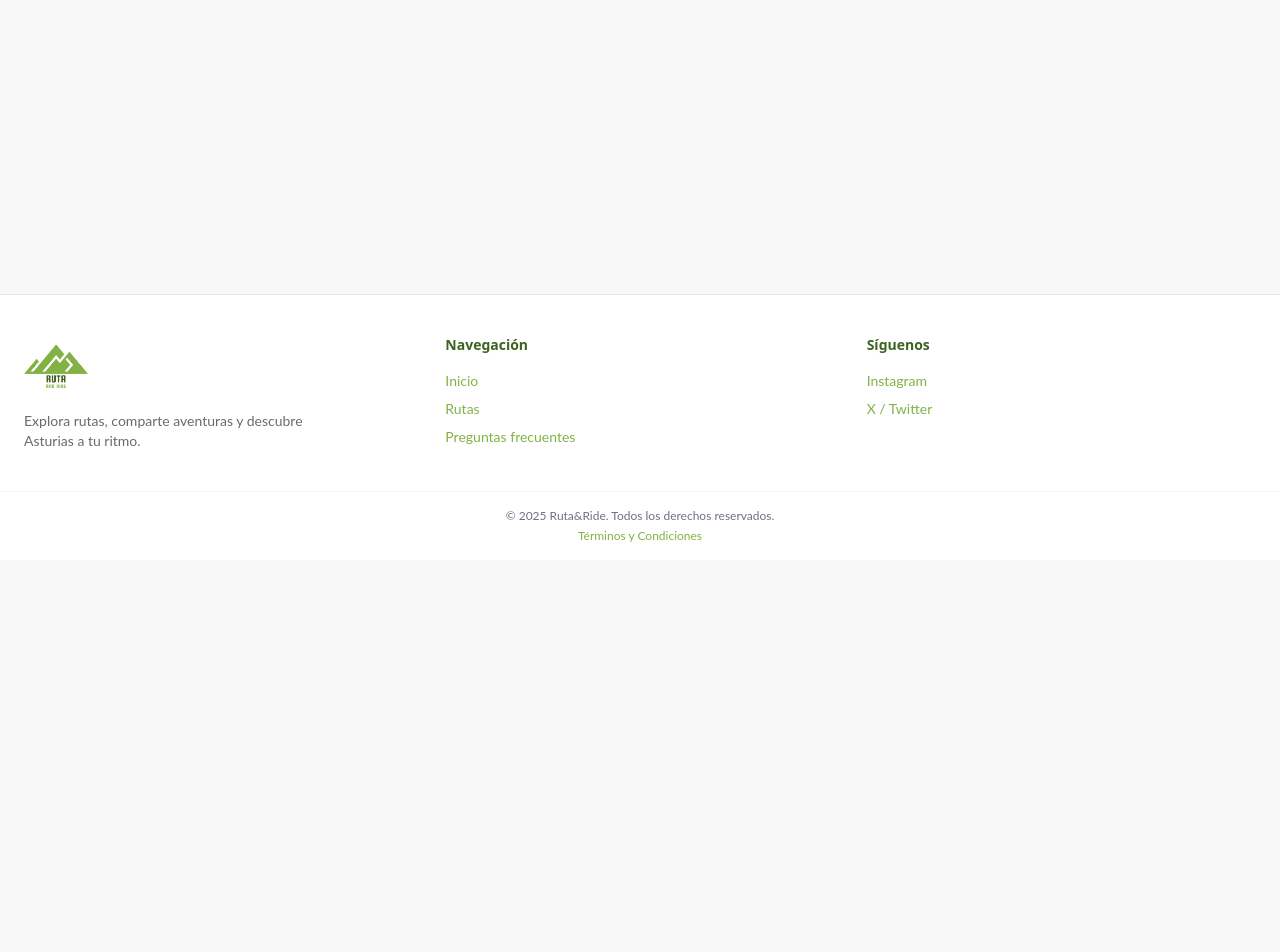
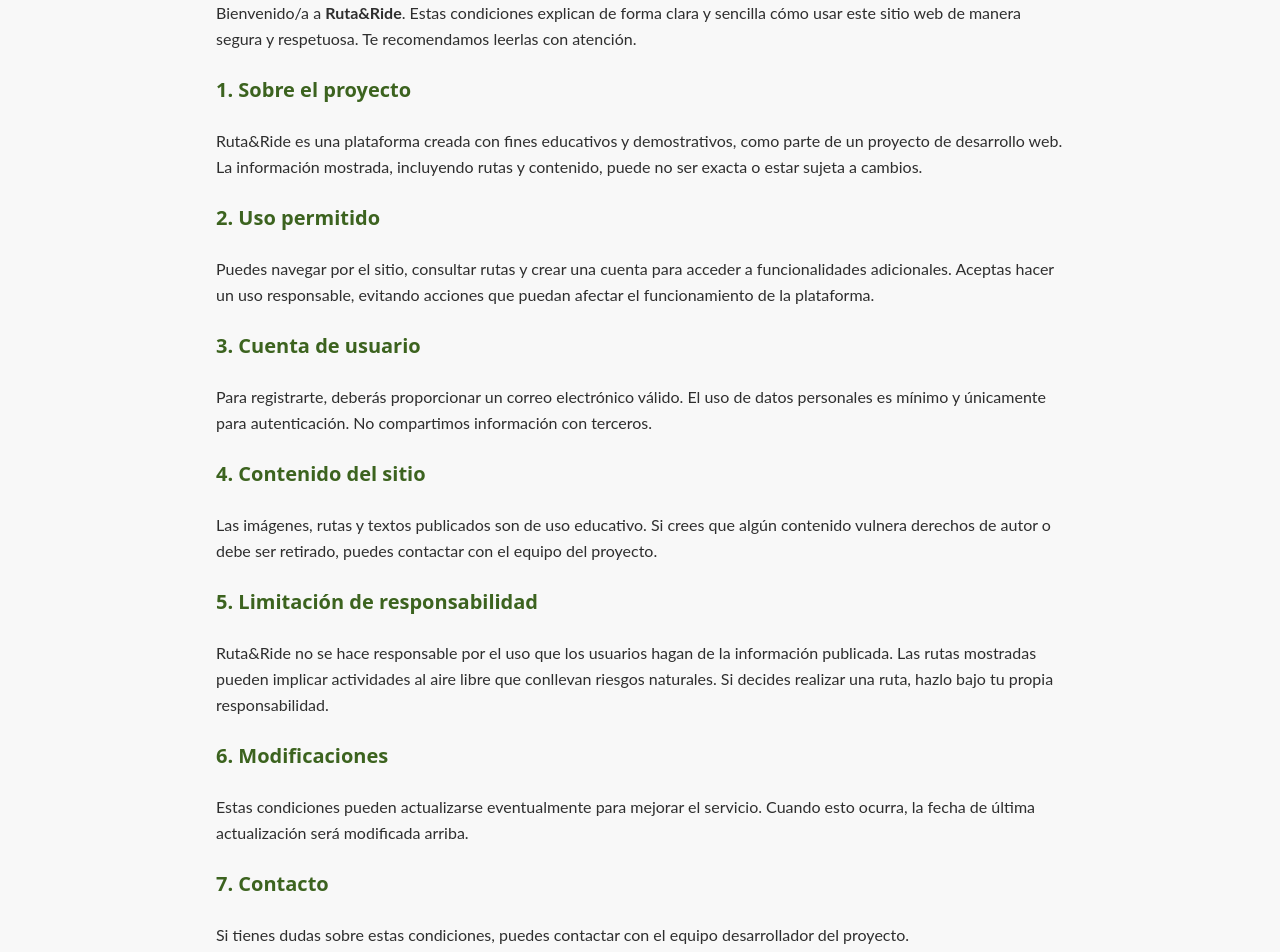
Before and after one commit to milcaponce/asturias-ruta-ride-frontend, a React (Vite) app: page /terms in a window 1280 px wide. Shown: the part 240-1192 px from the top of the page. Before the commit the page ends 800 px from the top, so only its background shows below. Built offline with nearby package versions, Linux system fonts and the light colour scheme.

Commit message:
feat: add Terms and Conditions page with layout and content

```diff
--- a/src/App.jsx
+++ b/src/App.jsx
@@ -9,6 +9,7 @@
 import LoginPage from "./pages/auth/LoginPage";
 import FAQPage from "./pages/FAQPage";
 import SharedTripsPage from "./pages/SharedTripsPage";
+import TermsPage from "./pages/terms/TermsPage";
 
 export default function App() {
   return (
@@ -25,6 +26,7 @@
           <Route path="/verify-email" element={<VerifyEmailPage />} />
           <Route path="/login" element={<LoginPage />} />
           <Route path="/preguntas-frecuentes" element={<FAQPage />} />
+          <Route path="/terms" element={<TermsPage />} />
 
           {/* 🔒 FUTURA FEATURE: Viajes Compartidos */}
           {/*<Route path="/viajes-compartidos" element={<SharedTripsPage />} />*/}
--- /dev/null
+++ b/src/pages/terms/TermsPage.jsx
@@ -0,0 +1,62 @@
+export default function TermsPage() {
+    return (
+        <main className="max-w-4xl mx-auto px-6 py-12 text-textPrimary leading-relaxed">
+            <h1 className="text-3xl font-heading text-brandDarkGreen mb-6">
+                Términos y Condiciones
+            </h1>
+
+            <p className="text-sm text-textMuted mb-8">
+                Última actualización: {new Date().toLocaleDateString("es-ES")}
+            </p>
+
+            <section className="space-y-6">
+                <p>
+                    Bienvenido/a a <strong>Ruta&Ride</strong>. Estas condiciones explican de forma clara y sencilla
+                    cómo usar este sitio web de manera segura y respetuosa. Te recomendamos leerlas con atención.
+                </p>
+
+                <h2 className="text-xl font-semibold text-brandDarkGreen">1. Sobre el proyecto</h2>
+                <p>
+                    Ruta&Ride es una plataforma creada con fines educativos y demostrativos, como parte de un proyecto
+                    de desarrollo web. La información mostrada, incluyendo rutas y contenido, puede no ser exacta o estar sujeta a cambios.
+                </p>
+
+                <h2 className="text-xl font-semibold text-brandDarkGreen">2. Uso permitido</h2>
+                <p>
+                    Puedes navegar por el sitio, consultar rutas y crear una cuenta para acceder a funcionalidades adicionales.
+                    Aceptas hacer un uso responsable, evitando acciones que puedan afectar el funcionamiento de la plataforma.
+                </p>
+
+                <h2 className="text-xl font-semibold text-brandDarkGreen">3. Cuenta de usuario</h2>
+                <p>
+                    Para registrarte, deberás proporcionar un correo electrónico válido. El uso de datos personales es mínimo
+                    y únicamente para autenticación. No compartimos información con terceros.
+                </p>
+
+                <h2 className="text-xl font-semibold text-brandDarkGreen">4. Contenido del sitio</h2>
+                <p>
+                    Las imágenes, rutas y textos publicados son de uso educativo. Si crees que algún contenido vulnera derechos
+                    de autor o debe ser retirado, puedes contactar con el equipo del proyecto.
+                </p>
+
+                <h2 className="text-xl font-semibold text-brandDarkGreen">5. Limitación de responsabilidad</h2>
+                <p>
+                    Ruta&Ride no se hace responsable por el uso que los usuarios hagan de la información publicada.
+                    Las rutas mostradas pueden implicar actividades al aire libre que conllevan riesgos naturales.
+                Si decides realizar una ruta, hazlo bajo tu propia responsabilidad.
+                </p>
+
+                <h2 className="text-xl font-semibold text-brandDarkGreen">6. Modificaciones</h2>
+                <p>
+                    Estas condiciones pueden actualizarse eventualmente para mejorar el servicio. Cuando esto ocurra,
+                    la fecha de última actualización será modificada arriba.
+                </p>
+
+                <h2 className="text-xl font-semibold text-brandDarkGreen">7. Contacto</h2>
+                <p>
+                    Si tienes dudas sobre estas condiciones, puedes contactar con el equipo desarrollador del proyecto.
+                </p>
+            </section>
+        </main>
+    );
+}
```
